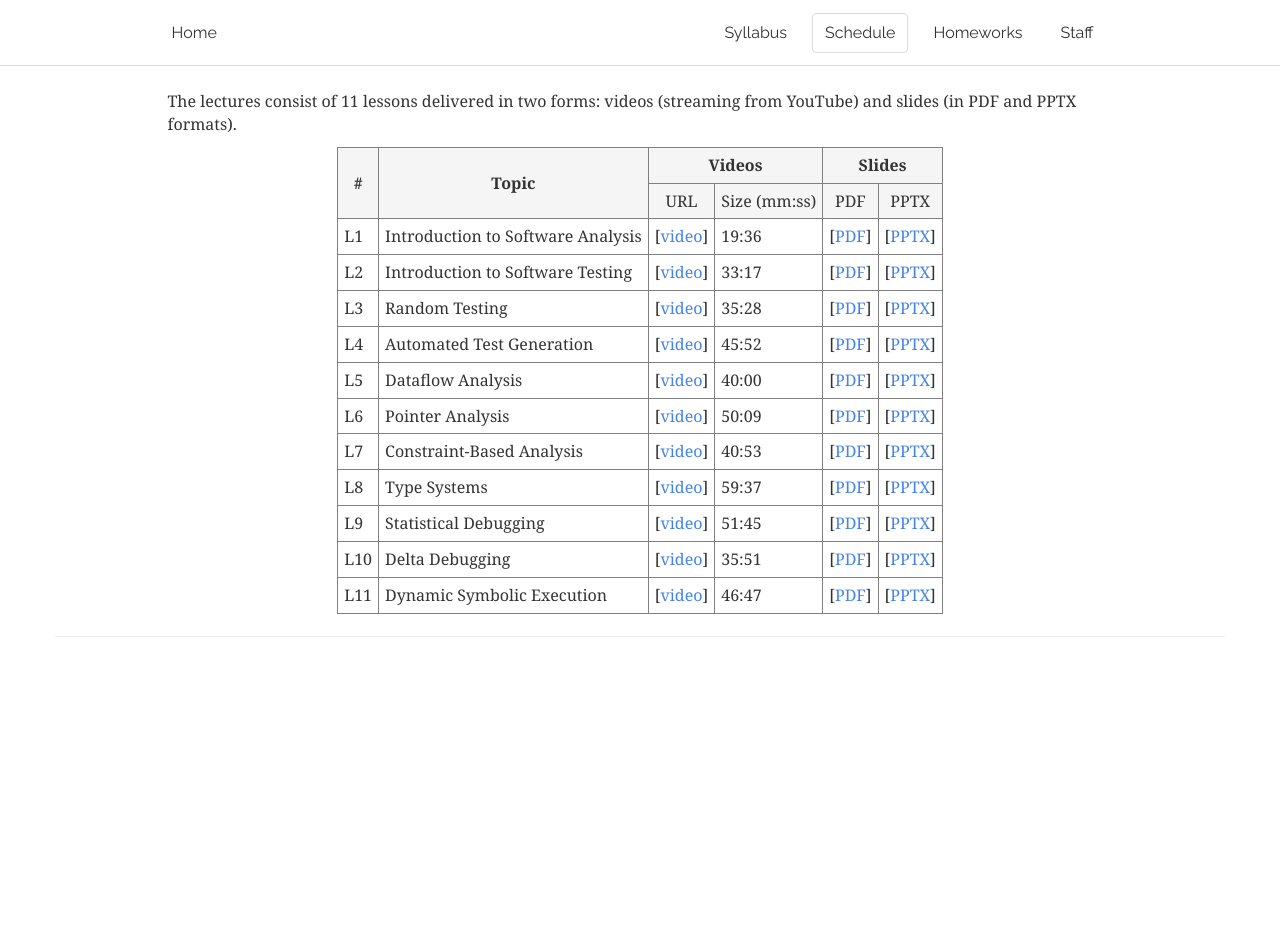
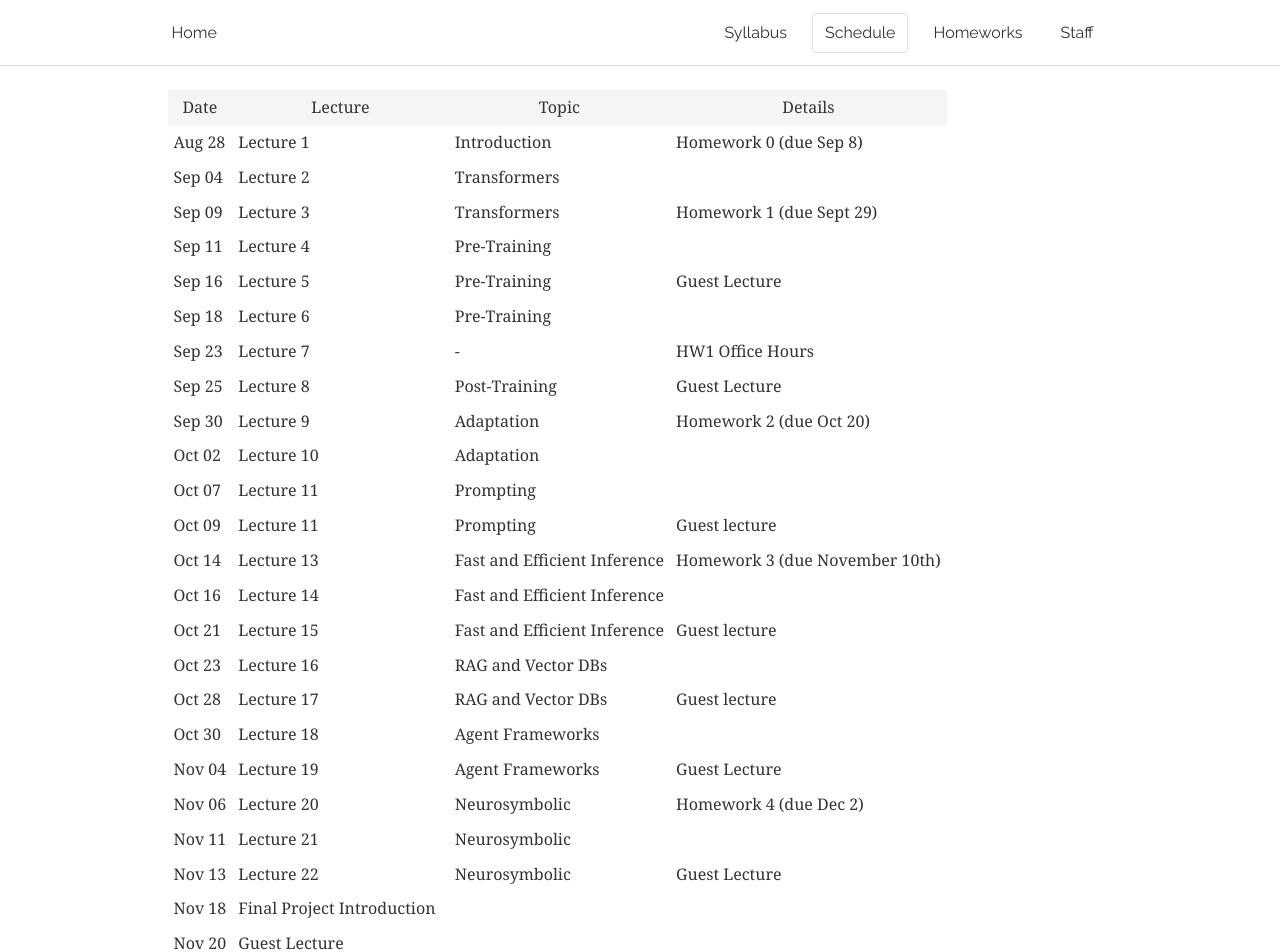
Before and after one commit to llm-class/llm-class.github.io, a Jekyll site: the page built from schedule.html, in a window 1280 px wide and 1400 px high. Shown: the top 952 px of the window. Built offline with Jekyll 4.4.1, drawn with Linux system fonts in a browser that asks for light colours; nearby versions of some CDN libraries; some of the changed text lies outside the part shown.

Commit message:
added schedule and updated syllabus with agent frameworks

```diff
--- a/schedule.html
+++ b/schedule.html
@@ -1,39 +1,189 @@
 ---
-title: Lessons
+title: Labs
 layout: default
 ---
 
-<div class='row'>
-  <div class='col-md-12'>
-    <p>
-    The lectures consist of 11 lessons delivered in two forms: videos (streaming from YouTube) and slides (in PDF and PPTX formats).
-    </p>
-	<center>
-    <table border="1">
+<table>
+  <thead>
     <tr>
-        <th rowspan=2><b>&nbsp;#&nbsp;</b></th>
-        <th rowspan=2><b>Topic</b></th>
-        <th colspan=2><b>Videos</b></th>
-        <th colspan=2><b>Slides</b></th>
+      <th>Date</th>
+      <th>Lecture</th>
+      <th>Topic</th>
+      <th>Details</th>
+    </tr>
+  </thead>
+  <tbody>
+    <tr>
+      <td>Aug 28</td>
+      <td>Lecture 1</td>
+      <td>Introduction</td>
+      <td>Homework 0 (due Sep 8)</td>
     </tr>
     <tr>
-        <th>URL</th>
-        <th>Size (mm:ss)</th>
-        <th>PDF</th>
-        <th>PPTX</th>
+      <td>Sep 04</td>
+      <td>Lecture 2</td>
+      <td>Transformers</td>
+      <td></td>
     </tr>
-      {% for lecture in site.data.lectures %}
     <tr>
-        <td>L{{lecture.id}}</td>
-        <td>{{lecture.title}}</td>
-        <td>[<a href="{{ lecture.video }}">video</a>]</td>
-        <td>{{lecture.length}}</td>
-        <td>[<a href="{{site.baseurl}}/slides/{{lecture.id}}.pdf">PDF</a>]</td>
-        <td>[<a href="{{site.baseurl}}/slides/{{lecture.id}}.pptx">PPTX</a>]</td>
+      <td>Sep 09</td>
+      <td>Lecture 3</td>
+      <td>Transformers</td>
+      <td>Homework 1 (due Sept 29)</td>
     </tr>
-      {% endfor %}
+    <!-- <tr>
+      <td>Sep 06</td>
+      <td>Recitation 1</td>
+      <td>Transformers</td>
+      <td>Homework 1 (due Sept 29)</td>
+    </tr> -->
+    <tr>
+      <td>Sep 11</td>
+      <td>Lecture 4</td>
+      <td>Pre-Training</td>
+      <td></td>
     </tr>
+    <tr>
+      <td>Sep 16</td>
+      <td>Lecture 5</td>
+      <td>Pre-Training</td>
+      <td>Guest Lecture</td>
+    </tr>
+    <tr>
+      <td>Sep 18</td>
+      <td>Lecture 6</td>
+      <td>Pre-Training</td>
+      <td></td>
+    </tr>
+    <tr>
+      <td>Sep 23</td>
+      <td>Lecture 7</td>
+      <td>-</td>
+      <td>HW1 Office Hours</td>
+    </tr>
+    <tr>
+      <td>Sep 25</td>
+      <td>Lecture 8</td>
+      <td>Post-Training</td>
+      <td>Guest Lecture</td>
+    </tr>
+    <tr>
+      <td>Sep 30</td>
+      <td>Lecture 9</td>
+      <td>Adaptation</td>
+      <td>Homework 2 (due Oct 20)</td>
+    </tr>
+    <tr>
+      <td>Oct 02</td>
+      <td>Lecture 10</td>
+      <td>Adaptation</td>
+      <td></td>
+    </tr>
+    <tr>
+      <td>Oct 07</td>
+      <td>Lecture 11</td>
+      <td>Prompting</td>
+      <td></td>
+    </tr>
+    <tr>
+      <td>Oct 09</td>
+      <td>Lecture 11</td>
+      <td>Prompting</td>
+      <td>Guest lecture</td>
+    </tr>
+    <tr>
+      <td>Oct 14</td>
+      <td>Lecture 13</td>
+      <td>Fast and Efficient Inference</td>
+      <td>Homework 3 (due November 10th)</td>
+    </tr>
+    <tr>
+      <td>Oct 16</td>
+      <td>Lecture 14</td>
+      <td>Fast and Efficient Inference</td>
+      <td></td>
+    </tr>
+    <tr>
+      <td>Oct 21</td>
+      <td>Lecture 15</td>
+      <td>Fast and Efficient Inference</td>
+      <td>Guest lecture</td>
+    </tr>
+    <tr>
+      <td>Oct 23</td>
+      <td>Lecture 16</td>
+      <td>RAG and Vector DBs</td>
+      <td></td>
+    </tr>
+    <tr>
+      <td>Oct 28</td>
+      <td>Lecture 17</td>
+      <td>RAG and Vector DBs</td>
+      <td>Guest lecture</td>
+    </tr>
+    <tr>
+      <td>Oct 30</td>
+      <td>Lecture 18</td>
+      <td>Agent Frameworks</td>
+      <td></td>
+    </tr>
+    <tr>
+      <td>Nov 04</td>
+      <td>Lecture 19</td>
+      <td>Agent Frameworks</td>
+      <td>Guest Lecture</td>
+    </tr>
+    <tr>
+      <td>Nov 06</td>
+      <td>Lecture 20</td>
+      <td>Neurosymbolic</td>
+      <td>Homework 4 (due Dec 2)</td>
+    </tr>
+    <tr>
+      <td>Nov 11</td>
+      <td>Lecture 21</td>
+      <td>Neurosymbolic</td>
+      <td></td>
+    </tr>
+    <tr>
+      <td>Nov 13</td>
+      <td>Lecture 22</td>
+      <td>Neurosymbolic</td>
+      <td>Guest Lecture</td>
+    </tr>
+    <tr>
+      <td>Nov 18</td>
+      <td>Final Project Introduction</td>
+      <td></td>
+      <td></td>
+    </tr>
+      <tr>
+      <td>Nov 20</td>
+      <td>Guest Lecture</td>
+      <td></td>
+      <td></td>
+      </tr>
+<tr>
+  <td>Dec 2</td>
+  <td>Final Project Presentations</td>
+  <td></td>
+  <td></td>
+  </tr>
+<tr>
+  <td>Dec 4</td>
+  <td>Final Project Presentations</td>
+  <td></td>
+  <td></td>
+  </tr>
+<tr>
+  <td>Dec 9</td>
+  <td>Final Project Presentations</td>
+  <td></td>
+  <td></td>
+</tr>
+  </tbody>
 </table>
-	</center>
-  </div>
-</div>
+
+<iframe
+  src="https://calendar.google.com/calendar/embed?src=c_f10c2726c1218a37c58d40b99ab928a033d5358b195357e534faba6be651bb2a%40group.calendar.google.com&ctz=America%2FNew_York"
+  style="border: 0" width="800" height="600" frameborder="0" scrolling="no"></iframe>
--- a/syllabus.html
+++ b/syllabus.html
@@ -74,8 +74,9 @@ layout: default
     <li><strong>Week 7:</strong> Fast and Efficient Inference (Quantization, Flash Attention)</li>
     <li><strong>Week 8:</strong> Prompting</li>
     <li><strong>Week 9:</strong> RAG and Vector DBs</li>
-    <li><strong>Week 10:</strong> Neurosymbolic Architectures</li>
-    <li><strong>Weeks 11-12:</strong> Project Presentations</li>
+    <li><strong>Week 10:</strong> Agent Frameworks</li>
+    <li><strong>Week 11:</strong> Neurosymbolic Architectures</li>
+    <li><strong>Weeks 12-13:</strong> Project Presentations</li>
   </ul>
 
   <h2>Course Objectives</h2>
```
Also changed, not shown: 1 other file. Lines whose indentation alone changed are shown as unchanged.
